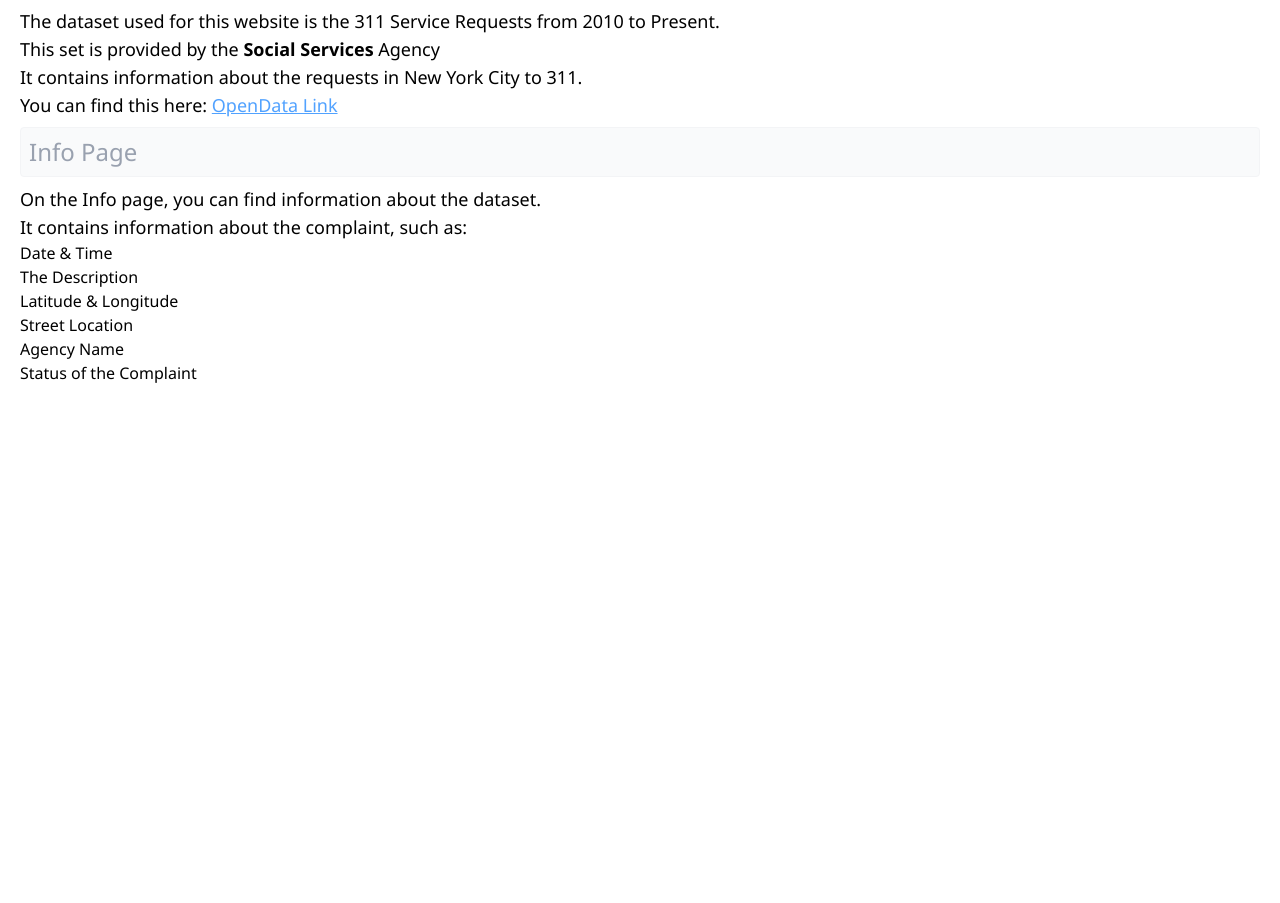
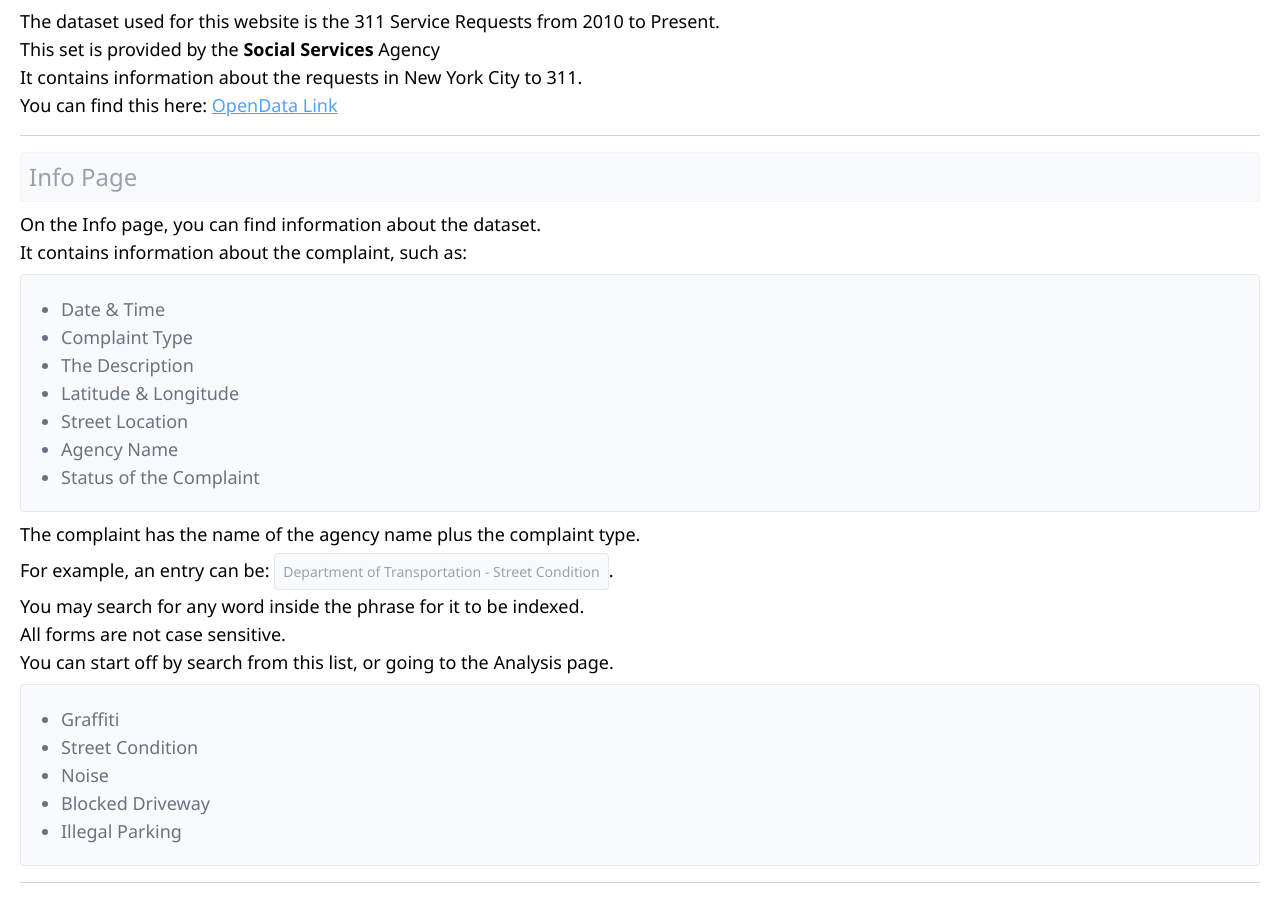
Before and after one commit to mmgbeojiri/opendata, a React (Vite) app in the folder client/: page / in a window 1280 px wide. Shown: the part 161-1064 px from the top of the page. Before the commit the page ends 800 px from the top, so only its background shows below. Built offline with nearby package versions, Linux system fonts and the light colour scheme.

Commit message:
info page all done

```diff
--- a/client/src/App.css
+++ b/client/src/App.css
@@ -22,6 +22,17 @@ a {
   @apply underline text-blue-400 hover:text-blue-300 visited:text-indigo-400
 }
 
+ul {
+  @apply border border-gray-200 rounded px-10 py-5 my-2 bg-gray-50 text-gray-500
+}
+
+li {
+  @apply list-disc text-lg
+}
+
+hr {
+  @apply my-4 h-px border-0 bg-gray-300
+}
 
 #navbar *  {
   @apply mx-3
--- a/client/src/Home.tsx
+++ b/client/src/Home.tsx
@@ -13,17 +13,35 @@ function Home() {
         <p>This set is provided by the <b>Social Services</b> Agency</p>
         <p>It contains information about the requests in New York City to 311.</p>
         <p>You can find this here: <a target="_blank" href='https://data.cityofnewyork.us/Social-Services/311-Service-Requests-from-2010-to-Present/erm2-nwe9/about_data'>OpenData Link</a></p>
+        <hr></hr>
         <h2>Info Page</h2>
         <p>On the Info page, you can find information about the dataset.</p>
         <p>It contains information about the complaint, such as:</p>
         <ul>
           <li>Date & Time</li>
+          <li>Complaint Type</li>
           <li>The Description</li>
           <li>Latitude & Longitude</li>
           <li>Street Location</li>
           <li>Agency Name</li>
           <li>Status of the Complaint</li>
         </ul>
+
+        <p>The complaint has the name of the agency name plus the complaint type.</p>
+        <p className='py-2'>For example, an entry can be: <span className='p-2 text-sm border border-gray-200 bg-gray-50 text-gray-400  rounded'>Department of Transportation - Street Condition</span>.</p>
+        <p>You may search for any word inside the phrase for it to be indexed.</p>
+        <p>All forms are not case sensitive.</p>
+        <p>You can start off by search from this list, or going to the Analysis page.</p>
+
+      <ul>
+          <li>Graffiti</li>
+          <li>Street Condition</li>
+          <li>Noise</li>
+          <li>Blocked Driveway</li>
+          <li>Illegal Parking</li>
+        </ul>
+        <hr></hr>
+
       </div>
     </>
   )
```
